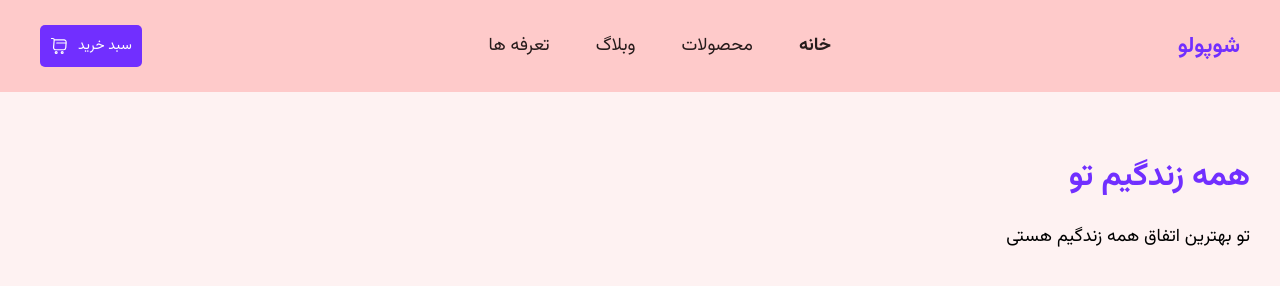
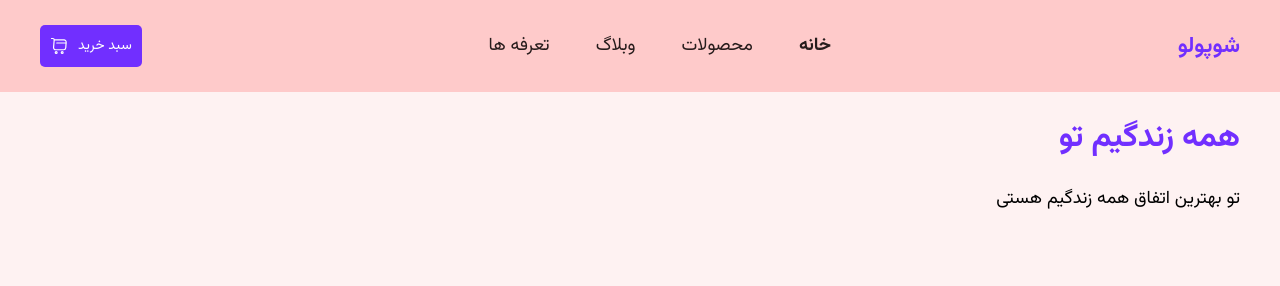
Before and after one commit to saeedshpc/ourFamily, a plain HTML site: page index.html in a window 1280 px wide. Drawn offline with Linux system fonts and the light colour scheme.

Commit message:
my second commit

```diff
--- a/index.html
+++ b/index.html
@@ -31,7 +31,7 @@
       </div>
     </header>
 
-    <main>
+    <main class="wrapper">
       <h1>همه زندگیم تو</h1>
       <p>تو بهترین اتفاق همه زندگیم هستی</p>
     </main>
```
